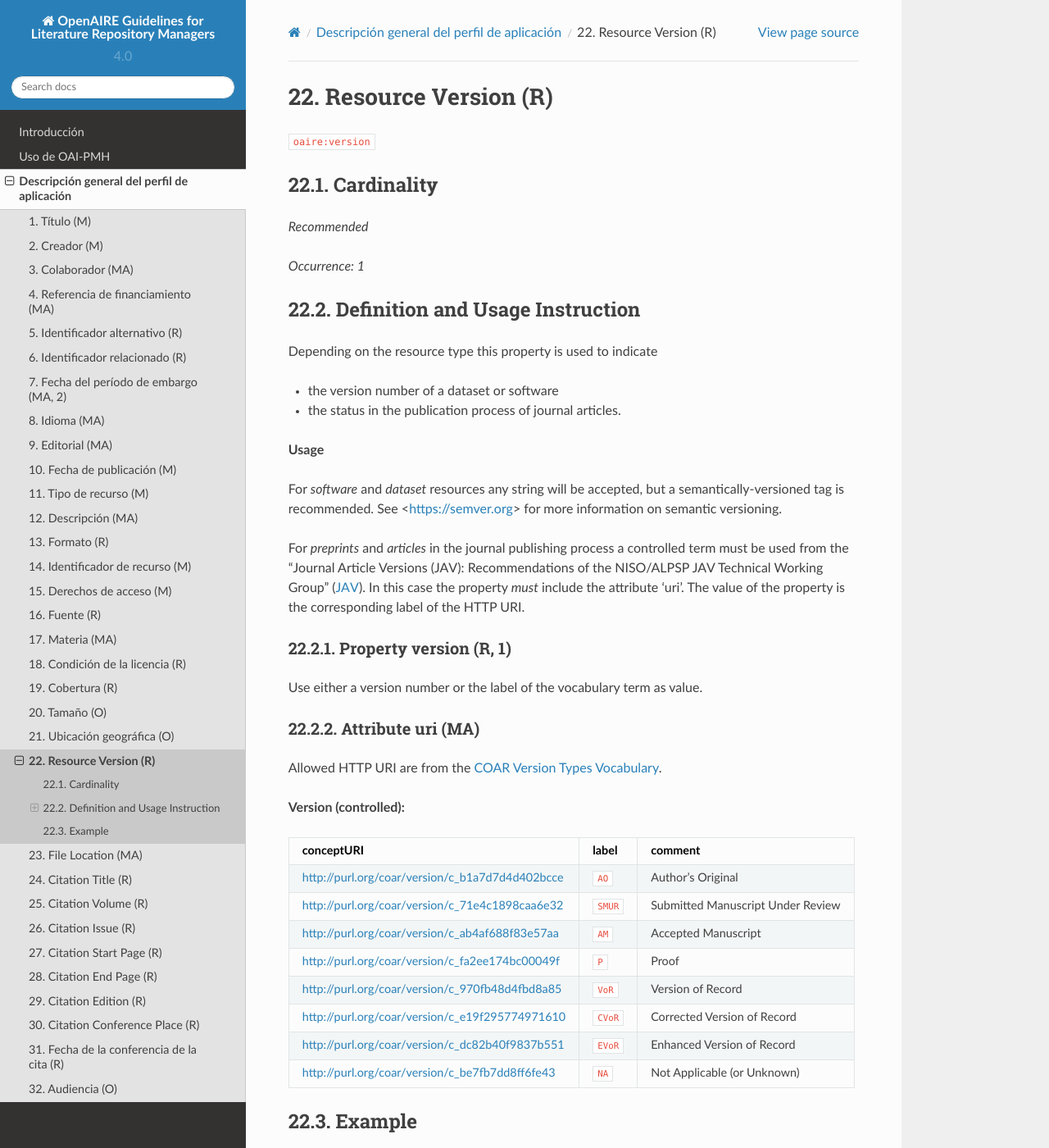
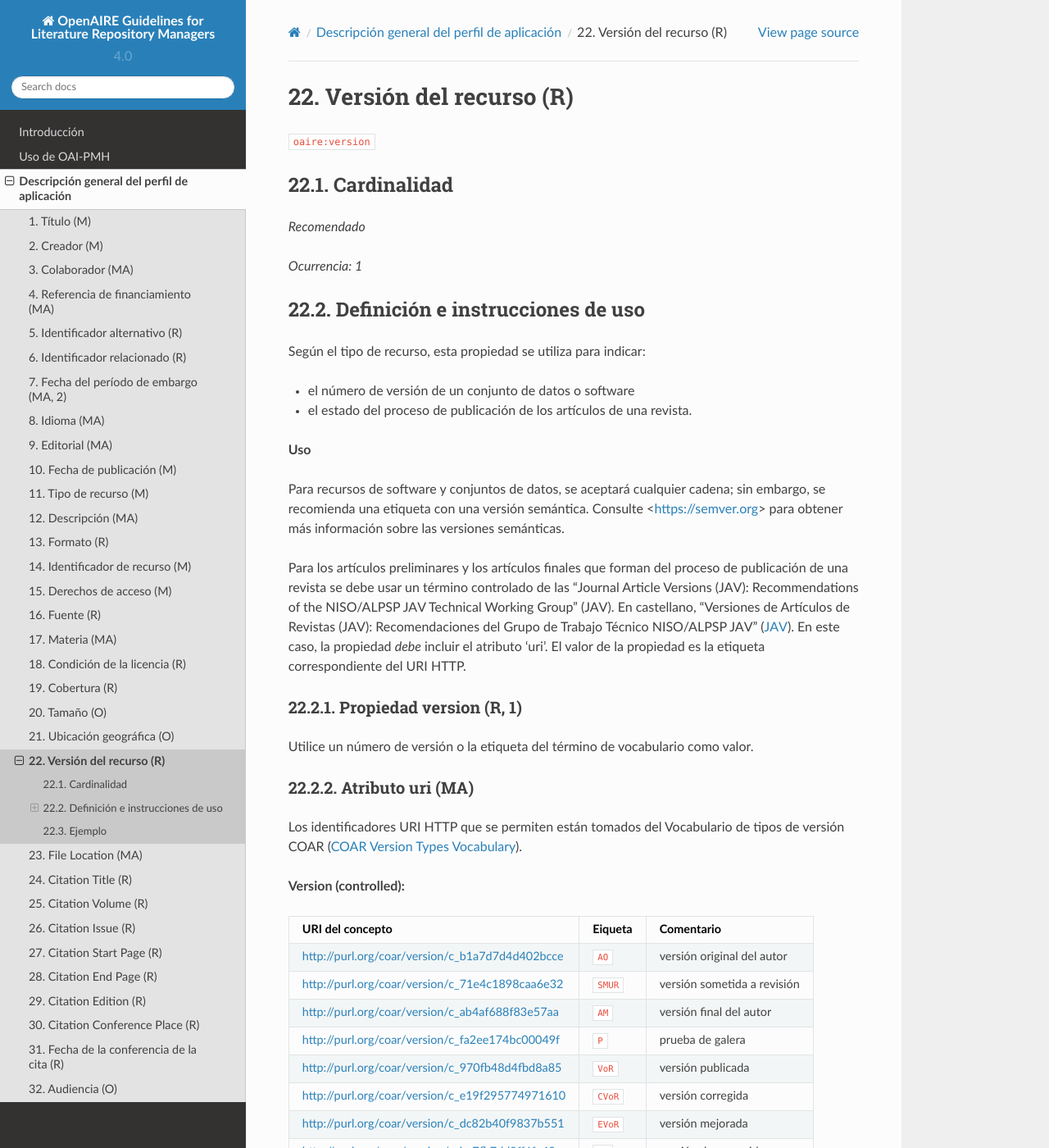
Before and after one commit to memoemg/openAIRE4, a Sphinx documentation site: the page built from docs/field_resourceversion.rst, in a window 1280 px wide and 1400 px high. Shown: the whole window at 82% size. Built offline with Sphinx 7.4.7 and the Read the Docs theme 2.0.0, drawn with Linux system fonts in a browser that asks for light colours; a script that is not in the unit is left out; some of the changed text lies outside the part shown.

Commit message:
Update field_resourceversion.rst

```diff
--- a/docs/field_resourceversion.rst
+++ b/docs/field_resourceversion.rst
@@ -1,59 +1,57 @@
 .. _aire:version:
 
-Resource Version (R)
-====================
+Versión del recurso (R)
+=======================
 
 ``oaire:version``
 
-Cardinality
-~~~~~~~~~~~
+Cardinalidad
+~~~~~~~~~~~~
 
-*Recommended*
+*Recomendado*
 
-*Occurrence: 1*
+*Ocurrencia: 1*
 
-Definition and Usage Instruction
-~~~~~~~~~~~~~~~~~~~~~~~~~~~~~~~~
+Definición e instrucciones de uso
+~~~~~~~~~~~~~~~~~~~~~~~~~~~~~~~~~
 
-Depending on the resource type this property is used to indicate
+Según el tipo de recurso, esta propiedad se utiliza para indicar:
 
-* the version number of a dataset or software
-* the status in the publication process of journal articles.
+* el número de versión de un conjunto de datos o software
+* el estado del proceso de publicación de los artículos de una revista.
 
-**Usage**
+**Uso**
 
-For *software* and *dataset* resources any string will be accepted, but a semantically-versioned tag is recommended.
-See <https://semver.org> for more information on semantic versioning.
+Para recursos de software y conjuntos de datos, se aceptará cualquier cadena; sin embargo, se recomienda una etiqueta con una versión semántica. Consulte <https://semver.org> para obtener más información sobre las versiones semánticas.
 
-For *preprints* and *articles* in the journal publishing process a controlled term must be used from the  "Journal Article Versions (JAV): Recommendations of the NISO/ALPSP JAV Technical Working Group" (`JAV`_). In this case the property *must* include the attribute 'uri'.
-The value of the property is the corresponding label of the HTTP URI.
+Para los artículos preliminares y los artículos finales que forman del proceso de publicación de una revista se debe usar un término controlado de las “Journal Article Versions (JAV): Recommendations of the NISO/ALPSP JAV Technical Working Group” (JAV). En castellano, "Versiones de Artículos de Revistas (JAV): Recomendaciones del Grupo de Trabajo Técnico NISO/ALPSP JAV" (`JAV`_). En este caso, la propiedad *debe* incluir el atributo 'uri'. El valor de la propiedad es la etiqueta correspondiente del URI HTTP.
 
-Property version (R, 1)
+Propiedad version (R, 1)
 ------------------------
 
-Use either a version number or the label of the vocabulary term as value.
+Utilice un número de versión o la etiqueta del término de vocabulario como valor.
 
-Attribute uri (MA)
-------------------
+Atributo uri (MA)
+-----------------
 
-Allowed HTTP URI are from the `COAR Version Types Vocabulary`_.
+Los identificadores URI HTTP que se permiten están tomados del Vocabulario de tipos de versión COAR (`COAR Version Types Vocabulary`_).
 
 **Version (controlled):**
 
 =============================================== ========== =================================
-conceptURI                                      label      comment
+URI del concepto                                Eiqueta    Comentario
 =============================================== ========== =================================
-http://purl.org/coar/version/c_b1a7d7d4d402bcce ``AO``     Author's Original
-http://purl.org/coar/version/c_71e4c1898caa6e32 ``SMUR``   Submitted Manuscript Under Review
-http://purl.org/coar/version/c_ab4af688f83e57aa ``AM``     Accepted Manuscript
-http://purl.org/coar/version/c_fa2ee174bc00049f ``P``      Proof
-http://purl.org/coar/version/c_970fb48d4fbd8a85 ``VoR``    Version of Record
-http://purl.org/coar/version/c_e19f295774971610 ``CVoR``   Corrected Version of Record
-http://purl.org/coar/version/c_dc82b40f9837b551 ``EVoR``   Enhanced Version of Record
-http://purl.org/coar/version/c_be7fb7dd8ff6fe43 ``NA``     Not Applicable (or Unknown)
+http://purl.org/coar/version/c_b1a7d7d4d402bcce ``AO``     versión original del autor
+http://purl.org/coar/version/c_71e4c1898caa6e32 ``SMUR``   versión sometida a revisión
+http://purl.org/coar/version/c_ab4af688f83e57aa ``AM``     versión final del autor
+http://purl.org/coar/version/c_fa2ee174bc00049f ``P``      prueba de galera
+http://purl.org/coar/version/c_970fb48d4fbd8a85 ``VoR``    versión publicada
+http://purl.org/coar/version/c_e19f295774971610 ``CVoR``   versión corregida
+http://purl.org/coar/version/c_dc82b40f9837b551 ``EVoR``   versión mejorada
+http://purl.org/coar/version/c_be7fb7dd8ff6fe43 ``NA``     versión desconocida
 =============================================== ========== =================================
 
-Example
+Ejemplo
 ~~~~~~~
 .. code-block:: xml
    :linenos:
```
